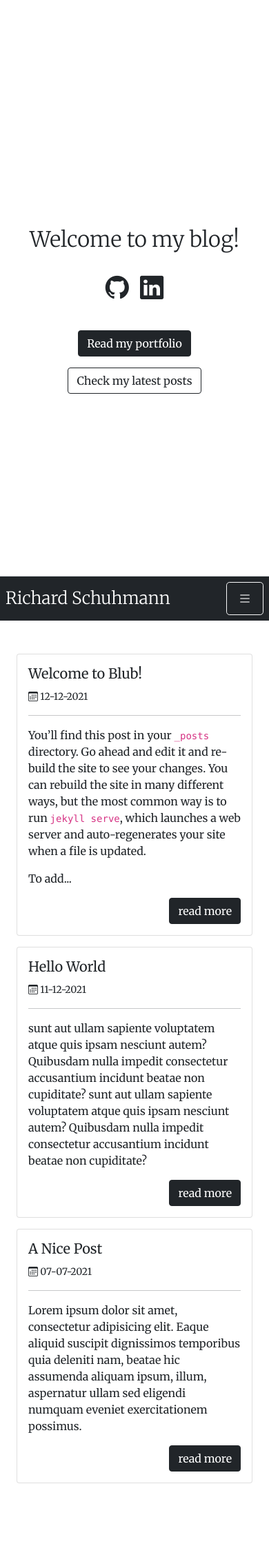
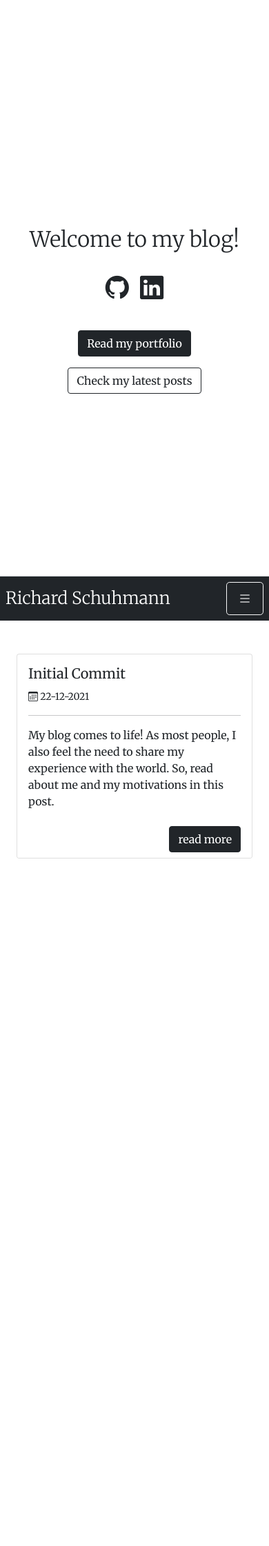
Before and after one commit to rischuhm/rischuhm.github.io, a Jekyll site: the page built from index.html, in a window 390 px wide. Shown: the whole page at 69% size. Built offline with Jekyll 4.4.1, drawn with Linux system fonts in a browser that asks for light colours; nearby versions of some CDN libraries; after the commit the page ends 1875 px from its top, so only the background shows below that.

Commit message:
finalized layouts and wrote first post

```diff
--- a/Gemfile
+++ b/Gemfile
@@ -20,6 +20,7 @@
 # If you have any plugins, put them here!
 group :jekyll_plugins do
   gem "jekyll-feed", "~> 0.6"
+  gem "jekyll-paginate"
 end
 
 # Windows does not include zoneinfo files, so bundle the tzinfo-data gem
--- a/_config.yml
+++ b/_config.yml
@@ -13,22 +13,30 @@
 # you will see them accessed via {{ site.title }}, {{ site.email }}, and so on.
 # You can create any custom variable you would like, and they will be accessible
 # in the templates via {{ site.myvariable }}.
-title: Your awesome title
-email: your-email@example.com
-description: >- # this means to ignore newlines until "baseurl:"
-  Write an awesome description for your new site here. You can edit this
-  line in _config.yml. It will appear in your document head meta (for
-  Google search results) and in your feed.xml site description.
-baseurl: "" # the subpath of your site, e.g. /blog
-url: "" # the base hostname & protocol for your site, e.g. http://example.com
-twitter_username: jekyllrb
-github_username:  jekyll
+# title:
+# email:
+# description: >- # this means to ignore newlines until "baseurl:"
+
+# baseurl: "" # the subpath of your site, e.g. /blog
+# url: "https://rischuhm.github.io"
+
+# github_username:  rischuhm
+
+permalink: "/blog/post/:year/:month/:day/:title"
+
+paginate: 5
+paginate_path: '/blog/page:num/'
+
 
 # Build settings
 markdown: kramdown
 # theme: minima
 plugins:
   - jekyll-feed
+  - jekyll-paginate
+
+
+
 
 # Exclude from processing.
 # The following items will not be processed, by default. Create a custom list
--- /dev/null
+++ b/_includes/header.html
@@ -0,0 +1,21 @@
+<head>
+    <meta charset="UTF-8">
+    <meta http-equiv="X-UA-Compatible" content="IE=edge">
+    <meta name="viewport" content="width=device-width, initial-scale=1.0">
+    <title>Richard Schuhmann</title>
+
+    <link rel="preconnect" href="https://fonts.googleapis.com">
+<link rel="preconnect" href="https://fonts.gstatic.com" crossorigin>
+<link href="https://fonts.googleapis.com/css2?family=Merriweather:wght@300;400&display=swap" rel="stylesheet">
+<meta name="description" content="{{page.tags}}">
+
+    <link rel="stylesheet" href="https://cdn.jsdelivr.net/npm/bootstrap-icons@1.7.2/font/bootstrap-icons.css">
+<link href="https://cdn.jsdelivr.net/npm/bootstrap@5.1.3/dist/css/bootstrap.min.css" rel="stylesheet" integrity="sha384-1BmE4kWBq78iYhFldvKuhfTAU6auU8tT94WrHftjDbrCEXSU1oBoqyl2QvZ6jIW3" crossorigin="anonymous">
+<script src="https://cdn.jsdelivr.net/npm/bootstrap@5.1.3/dist/js/bootstrap.bundle.min.js" integrity="sha384-ka7Sk0Gln4gmtz2MlQnikT1wXgYsOg+OMhuP+IlRH9sENBO0LRn5q+8nbTov4+1p" crossorigin="anonymous"></script>
+
+<style>
+    *{font-family: Merriweather;
+    scroll-margin: 50px;}
+
+</style>
+</head>
--- /dev/null
+++ b/_includes/nav_desktop.html
@@ -0,0 +1,19 @@
+   <nav class="d-none  d-md-flex justify-content-between align-items-center border-top bg-dark text-white " style="position: fixed; top:0; right:0; left:0">
+    <h2 style="font-weight: 100;" class="ms-2 mb-0 p-0 text-center"><a style="text-decoration: none;" class="text-white" href="/">Richard Schuhmann</a> </h2>
+    <a class="btn btn-lg btn-outline-light m-2"  data-bs-toggle="offcanvas" href="#offcanvasdesk"><i class="bi bi-list"></i></a>
+   </nav>
+
+   <div class="offcanvas offcanvas-start" tabindex="-1" id="offcanvasdesk" aria-labelledby="offcanvasExampleLabel">
+      <div class="offcanvas-body text-dark">
+        <h1 class="display-5 text-center">MENU</h1>
+        <hr>
+          <p><a class="text-dark" style="text-decoration: none;" href="/index.html">Start</a></p>
+          <p><a class="text-dark" style="text-decoration: none;" href="/portfolio.html">Portfolio</a></p>
+          <hr>
+          <p><b>BLOG</b></p>
+          <p><a class="text-dark" style="text-decoration: none;"href="/blog">All Posts</a></p>
+      </div>
+      <div style="position:absolute; bottom: 5px;left: 0;right:0;" class="d-flex justify-content-center">
+        <p class="m-auto"><a class="text-dark" style="text-decoration: none;" href="./imprint">Imprint</a> | <a class="text-dark" style="text-decoration: none;" href="./data_policy.html">Privacy Policy</a></p>
+      </div>
+    </div>
--- /dev/null
+++ b/_includes/nav_mobile.html
@@ -0,0 +1,20 @@
+<nav class="d-flex justify-content-between align-items-center border-top bg-dark text-white d-md-none" style="position: fixed; bottom:0; right:0; left:0">
+    <h2 style="font-weight: 100;" class="ms-2 mb-0 p-0 text-center"><a style="text-decoration: none;" class="text-white" href="/">Richard Schuhmann</a> </h2>
+    <a class="btn btn-lg btn-outline-light m-2"  data-bs-toggle="offcanvas" href="#offcanvasExample"><i class="bi bi-list"></i></a>
+   </nav>
+
+   <div style="height: auto;" class="offcanvas offcanvas-top" tabindex="-1" id="offcanvasExample" aria-labelledby="offcanvasExampleLabel">
+      <div class="offcanvas-body text-dark">
+        <h1 class="display-5 text-center">MENU</h1>
+        <hr>
+          <p><a class="text-dark" style="text-decoration: none;" href="/index.html">Start</a></p>
+          <p><a class="text-dark" style="text-decoration: none;" href="/portfolio.html">Portfolio</a></p>
+          <hr>
+          <p><b>BLOG</b></p>
+          <p><a class="text-dark" style="text-decoration: none;"href="/blog">All Posts</a></p>
+      </div>
+      <div style="position:absolute; bottom: 0;left: 0;right:0;" class="d-flex justify-content-between">
+        <p class="m-auto"><a class="text-dark" style="text-decoration: none;" href="./imprint">Imprint</a> | <a class="text-dark" style="text-decoration: none;" href="./data_policy.html">Privacy Policy</a></p>
+        <a class="btn btn-danger btn-lg m-2" data-bs-dismiss="offcanvas"><i class="bi bi-x"></i></a>
+      </div>
+    </div>
--- a/_layouts/page.html
+++ b/_layouts/page.html
@@ -1,51 +1,16 @@
 <!DOCTYPE html>
 <html lang="en">
-<head>
-    <meta charset="UTF-8">
-    <meta http-equiv="X-UA-Compatible" content="IE=edge">
-    <meta name="viewport" content="width=device-width, initial-scale=1.0">
-    <title>Richard Schuhmann</title>
-
-    <link rel="preconnect" href="https://fonts.googleapis.com">
-<link rel="preconnect" href="https://fonts.gstatic.com" crossorigin>
-<link href="https://fonts.googleapis.com/css2?family=Merriweather:wght@300;400&display=swap" rel="stylesheet">
-
-    <link rel="stylesheet" href="https://cdn.jsdelivr.net/npm/bootstrap-icons@1.7.2/font/bootstrap-icons.css">
-<link href="https://cdn.jsdelivr.net/npm/bootstrap@5.1.3/dist/css/bootstrap.min.css" rel="stylesheet" integrity="sha384-1BmE4kWBq78iYhFldvKuhfTAU6auU8tT94WrHftjDbrCEXSU1oBoqyl2QvZ6jIW3" crossorigin="anonymous">
-<script src="https://cdn.jsdelivr.net/npm/bootstrap@5.1.3/dist/js/bootstrap.bundle.min.js" integrity="sha384-ka7Sk0Gln4gmtz2MlQnikT1wXgYsOg+OMhuP+IlRH9sENBO0LRn5q+8nbTov4+1p" crossorigin="anonymous"></script>
-
-<style>
-    *{font-family: Merriweather;}
-</style>
-</head>
+  {% include header.html %}
 <body>
 
-<div class="container">
+<div class="container mt-md-5">
 
  {{ content}}
 
 </div>
 
- <nav class="d-flex justify-content-between align-items-center border-top bg-dark text-white d-md-none" style="position: fixed; bottom:0; right:0; left:0">
-  <h2 style="font-weight: 100;" class="ms-2 mb-0 p-0 text-center"><a style="text-decoration: none;" class="text-white" href="/">Richard Schuhmann</a> </h2>
-  <a class="btn btn-lg btn-outline-light m-2"  data-bs-toggle="offcanvas" href="#offcanvasExample"><i class="bi bi-list"></i></a>
- </nav>
-
- <div style="height: auto;" class="offcanvas offcanvas-top" tabindex="-1" id="offcanvasExample" aria-labelledby="offcanvasExampleLabel">
-    <div class="offcanvas-body text-dark">
-      <h1 class="display-5 text-center">MENU</h1>
-      <hr>
-        <p><a class="text-dark" style="text-decoration: none;" href="./index.html">Start</a></p>
-        <p><a class="text-dark" style="text-decoration: none;" href="./portfolio.html">Portfolio</a></p>
-        <hr>
-        <p><b>BLOG</b></p>
-        <p><a class="text-dark" style="text-decoration: none;"href="./all_posts.html">All Posts</a></p>
-    </div>
-    <div style="position:absolute; bottom: 0;left: 0;right:0;" class="d-flex justify-content-between">
-      <p class="m-auto"><a class="text-dark" style="text-decoration: none;" href="./imprint">Imprint</a> | <a class="text-dark" style="text-decoration: none;" href="./data_policy.html">Privacy Policy</a></p>
-      <a class="btn btn-danger btn-lg m-2" data-bs-dismiss="offcanvas"><i class="bi bi-x"></i></a>
-    </div>
-  </div>
+ {% include nav_desktop.html %}
+ {% include nav_mobile.html %}
 
 </body>
 </html>
--- /dev/null
+++ b/_posts/2021-12-22-intial-commit.markdown
@@ -0,0 +1,29 @@
+---
+layout: post
+title:  "Initial Commit"
+date:   2021-12-22 18:00:00 +0100
+categories: general
+description: "My blog comes to life! As most people, I also feel the need to share my experience with the world. So, read about me and my motivations in this post."
+tags: "blog, programming, python, automation, django"
+---
+
+# {{ page.title }}
+Published: {{page.date | date: "%d-%m-%Y"}}
+
+
+It took me quite some time to get to this point. After high school, I felt the need to get away from my boring suburban life and spent two years of my life in Israel. After my volunteering service ended, I thought I had enough time to figure out my future profession - becoming a primary school teacher!
+
+I was so wrong.
+
+About 1.5 years into my studies, I felt like I had met a dead end. I loved working with children but was shocked by the bureaucracy and time spent on secondary work. When I moved from Berlin to Leipzig, a high school friend came to visit, and after we talked about my struggles with my current studies, he suggested applying for dual studies at Deutsche Telekom. I always had good grades in computer science, but I didn't dare apply to such studies due to my bad maths grades. After the whole application process was done, I was accepted and started my bachelor studies for "Business Information Systems" in October 2018. After I got used to the changes - coming from free studies following a loose path to having a strict three-year plan - I just finally had the motivation to get a better understanding of programming.
+
+In December 2021, I finally finished my studies, and I have collected a ton of work experience within a network development team. We found a kind of symbiosis by combining my programming experiences with their network expertise. Before I started, topics like automation and agile development mainly were ignored due to a lack of programmers and time.
+
+I took my chances and studied even in my free time to get sufficient technical knowledge to prove my way of work. I knew some essential web development and got my way around basic python when I started. Then, I took it on myself to learn Django autodidactically with all its underlying concepts. When I could present the first solution - real-time firewall ruleset extracts - I got more and more support for my intent.
+
+On the way, I had to figure out how to deploy apps properly. After some forth and back, I could get my first hands-on experience in cloud development and CI/CD. I've got to work on topics I never thought I would ever have to deal with.
+
+Anywho - after 2.5 years, I still didn't get an internal job offer for the time after I finished my studies, so I had to apply for jobs all over the country and was quite insecure about my skillset so far. In the end, it might have been better than I thought when I got a mail with an invitation for a position I thought I couldn't get.
+
+I've landed my first real job! From January '22, I'll work as a DevOps
+Engineer, and I'm really excited to start this position. I want to start this blog to celebrate what I've learned so far and to document my future journey. If my experiences might help somebody else on their journey, I'm also happy to do that.
--- a/index.html
+++ b/index.html
@@ -1,6 +1,6 @@
 ---
 layout: page
-
+tags: "blog, programming, portfolio, richard, schuhmann, devops, python, webdev, development, germany"
 ---
 <div class="container">
     <div class="min-vh-100 d-flex flex-column align-items-center justify-content-center">
@@ -19,26 +19,29 @@
 
     <div id="posts" class="min-vh-100 pt-5">
 
-        <div class="row">
 
+        <div class="row row-cols-1 row-cols-md-2 g-3 justify-content-center">
             {% for post in site.posts limit:3 %}
 
-            <div class="col-12 mb-3">
-                <div class="card">
+                <div class="col">
+                <div class="card h-100">
                     <div class="card-body">
                         <h5 class="card-title">{{post.title}}</h5>
                         <small><i class="bi bi-calendar3"></i> {{post.date | date: "%d-%m-%Y"}}</small>
                         <hr>
-                        <p class="card-text">{{post.content |truncatewords: 60}}</p>
+                        <p class="card-text">{{post.description}}</p>
+                    </div>
+                    <div class="card-footer border-top-0 bg-white">
                         <div class="d-flex justify-content-end">
-                            <a href="#" class="btn btn-dark">read more</a>
+                            <a href="{{post.url}}" class="btn btn-dark">read more</a>
                         </div>
-
                     </div>
                 </div>
             </div>
 
+
             {% endfor%}
+        </div>
         </div>
 
         <div style="height: 75px; width: 100%;">&nbsp;</div>
```
Also changed, not shown: _layouts/post.html (+4 -48 lines), _posts/2021-07-07-a-nice-post.md (deleted, +0 -1 lines), _posts/2021-12-11-hello-world.md (deleted, +0 -7 lines), _posts/2021-12-12-welcome-to-jekyll.markdown (deleted, +0 -25 lines), about.md (deleted, +0 -18 lines), all_posts.html (deleted, +0 -31 lines), blog/index.html (added, +57 -0 lines), donate.md (deleted, +0 -5 lines), portfolio.html (+12 -5 lines), Gemfile.lock, _includes/default.html (deleted), _posts/2021-03-12-one-post.md (deleted).
